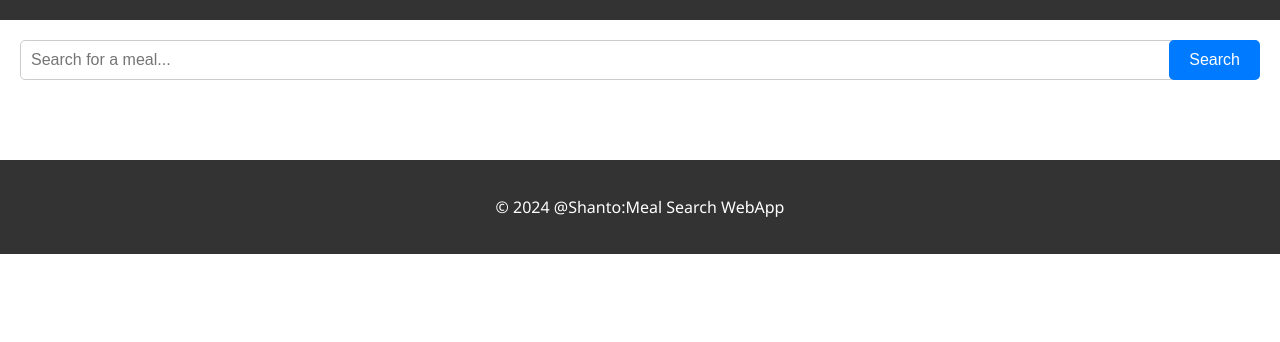
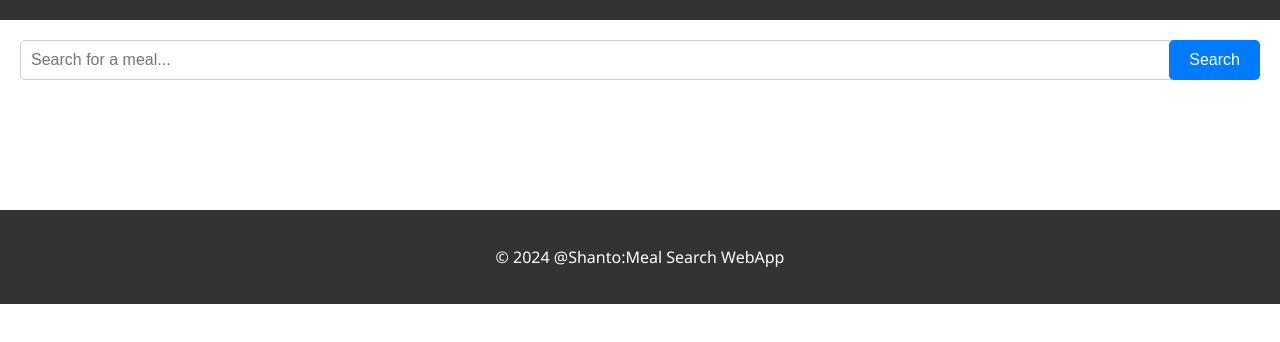
Before and after one commit to AhsanulAminShanto/MealDB, a plain HTML site: page MealDB/index.html in a window 1280 px wide. Shown: the part 106-448 px from the top of the page. Drawn offline with Linux system fonts and the light colour scheme.

Commit message:
Update styles.css

```diff
--- a/MealDB/styles.css
+++ b/MealDB/styles.css
@@ -3,15 +3,29 @@ body {
     margin: 0;
     padding: 0;
   }
-  header, footer {
+
+  /* Header styling */
+  header {
     background-color: #333;
     color: #fff;
     padding: 20px;
     text-align: center;
   }
+   footer {
+    background-color: #333;
+    color: #fff;
+    padding: 20px;
+    text-align: center;
+    margin-top: 50px;
+  }
+
+
+  /* Main content area styling */
   main {
     padding: 20px;
   }
+
+  /* Search container styling */
   .search-container {
     display: grid;
     grid-template-columns: 1fr auto;
@@ -39,17 +53,19 @@ body {
   button:hover {
     background-color: #44505c;
   }
+
+  /* Results container styling #0056b3;*/
   .results-container {
     display: grid;
     grid-template-columns: repeat(4, 1fr); /* Four columns layout by default */
     gap: 20px;
     padding: 10px;
-    margin-top: 40px;
+    margin-top: 40px;;
   }
 
   .meal {
     background-color: #f9f9f9;
-    border: 1px solid #ccc;
+    border: 1px solid #6b96e6;
     border-radius: 5px;
     overflow: hidden;
     transition: transform 0.3s ease;
@@ -94,25 +110,31 @@ body {
   .show-all-button:hover {
     background-color: #44505c;
   }
+
+  /* Media queries */
   @media only screen and (max-width: 600px) {
+    /* Single column layout for phones */
     .results-container {
       grid-template-columns: repeat(1, 1fr);
     }
   }
 
   @media only screen and (min-width: 601px) and (max-width: 900px) {
+    /* Two columns layout for tablets */
     .results-container {
       grid-template-columns: repeat(2, 1fr);
     }
   }
 
   @media only screen and (min-width: 901px) and (max-width: 1200px) {
+    /* Four columns layout for laptops */
     .results-container {
       grid-template-columns: repeat(4, 1fr);
     }
   }
 
   @media only screen and (min-width: 1201px) {
+    /* Five columns layout for extra-large devices */
     .results-container {
       grid-template-columns: repeat(5, 1fr);
     }
```
